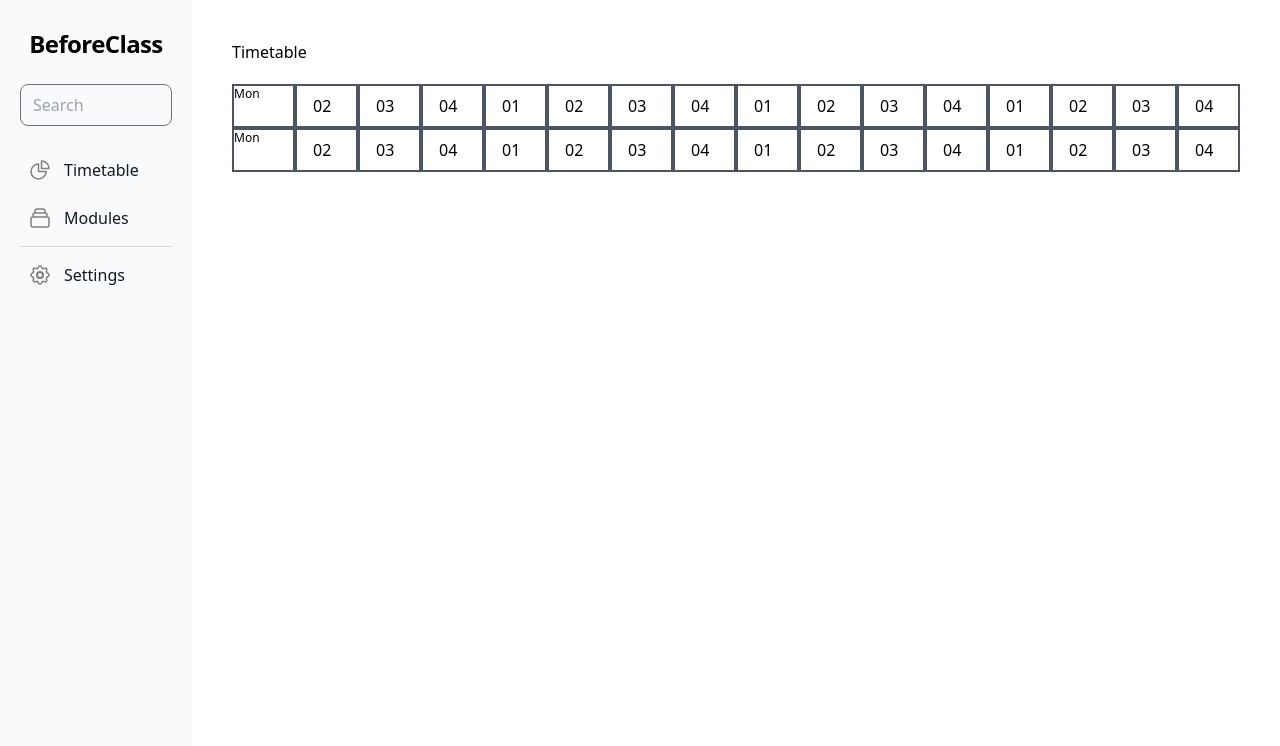
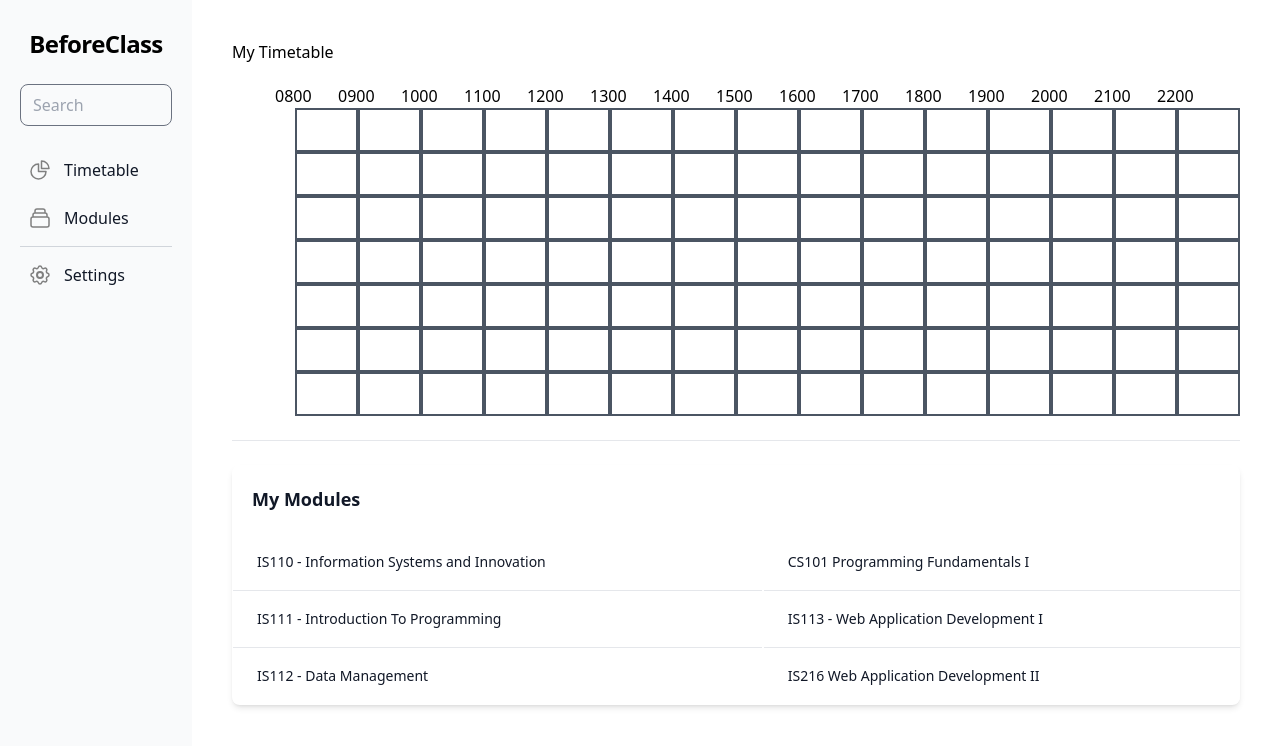
Before and after one commit to PlanMyMods/web-frontend, a Vue app: page /timetable in a window 1280 px wide. Shown: the top 746 px of the page. Built offline with nearby package versions, Linux system fonts and the light colour scheme; no server answers.

Commit message:
timetable and timetable module cart added

```diff
--- /dev/null
+++ b/src/components/Timetable.vue
@@ -0,0 +1,23 @@
+<template>
+
+    <TimetableTimeRow></TimetableTimeRow>
+    <TimetableRow day="Mon"></TimetableRow>
+    <TimetableRow day="Tue"></TimetableRow>
+    <TimetableRow day="Wed"></TimetableRow>
+    <TimetableRow day="Thur"></TimetableRow>
+    <TimetableRow day="Fri"></TimetableRow>
+    <TimetableRow day="Sat"></TimetableRow>
+    <TimetableRow day="Sun"></TimetableRow>
+
+</template>
+
+<script>
+    import TimetableRow from "@/components/TimetableRow.vue"
+    import TimetableTimeRow from "@/components/TimetableTimeRow.vue"
+
+
+    export default {
+        name: "Timetable",
+        components: { TimetableRow, TimetableTimeRow }
+    }
+</script>
--- /dev/null
+++ b/src/components/TimetableModuleCart.vue
@@ -0,0 +1,146 @@
+<template>
+
+            <div class="overflow-x-auto relative shadow-md sm:rounded-lg">
+                <table class="w-full text-sm text-left text-gray-500 dark:text-gray-400">
+                    <caption class="p-5 text-lg font-semibold text-left text-gray-900 bg-white dark:text-white dark:bg-gray-800">
+                        My Modules
+                    </caption>
+                    <td >
+                        <table class="w-full">
+                            <tr class="bg-white border-b dark:bg-gray-800 dark:border-gray-700">
+                                <th scope="row" class="py-4 px-6 font-medium text-gray-900 whitespace-nowrap dark:text-white">
+                                    IS110 - Information Systems and Innovation
+                                </th>
+                                <td class="py-4 px-6">
+                                </td>
+                                <td class="py-4 px-6">
+                                </td>
+                                <td class="py-4 px-6">
+                                    <img
+                                    class="w-6 h-6"
+                                    src="/assets/eyeOpen.svg"
+                                    />
+                                </td>
+                                <td class="py-4 px-6 text-right">
+                                    <img
+                                    class="w-6 h-6"
+                                    src="/assets/eyeClosed.svg"
+                                    />
+                                </td>
+                            </tr>
+                            <tr class="bg-white border-b dark:bg-gray-800 dark:border-gray-700">
+                                <th scope="row" class="py-4 px-6 font-medium text-gray-900 whitespace-nowrap dark:text-white">
+                                    IS111 - Introduction To Programming
+                                </th>
+                                <td class="py-4 px-6">
+                                </td>
+                                <td class="py-4 px-6">
+                                </td>
+                                <td class="py-4 px-6">
+                                    <img
+                                    class="w-6 h-6"
+                                    src="/assets/eyeOpen.svg"
+                                    />
+                                </td>
+                                <td class="py-4 px-6 text-right">
+                                    <img
+                                    class="w-6 h-6"
+                                    src="/assets/eyeClosed.svg"
+                                    />
+                                </td>
+                            </tr>
+                            <tr class="bg-white dark:bg-gray-800">
+                                <th scope="row" class="py-4 px-6 font-medium text-gray-900 whitespace-nowrap dark:text-white">
+                                    IS112 - Data Management
+                                </th>
+                                <td class="py-4 px-6">
+                                </td>
+                                <td class="py-4 px-6">
+                                </td>
+                                <td class="py-4 px-6">
+                                    <img
+                                    class="w-6 h-6"
+                                    src="/assets/eyeOpen.svg"
+                                    />
+                                </td>
+                                <td class="py-4 px-6 text-right">
+                                    <img
+                                    class="w-6 h-6"
+                                    src="/assets/eyeClosed.svg"
+                                    />
+                                </td>
+                            </tr>
+                        </table>
+                    </td>
+                    <td>
+                        <table class="w-full">
+                            <tr class="bg-white border-b dark:bg-gray-800 dark:border-gray-700">
+                                <th scope="row" class="py-4 px-6 font-medium text-gray-900 whitespace-nowrap dark:text-white">
+                                    CS101 Programming Fundamentals I
+                                </th>
+                                <td class="py-4 px-6">
+                                </td>
+                                <td class="py-4 px-6">
+                                </td>
+                                <td class="py-4 px-6">
+                                    <img
+                                    class="w-6 h-6"
+                                    src="/assets/eyeOpen.svg"
+                                    />
+                                </td>
+                                <td class="py-4 px-6 text-right">
+                                    <img
+                                    class="w-6 h-6"
+                                    src="/assets/eyeClosed.svg"
+                                    />
+                                </td>
+                            </tr>
+                            <tr class="bg-white border-b dark:bg-gray-800 dark:border-gray-700">
+                                <th scope="row" class="py-4 px-6 font-medium text-gray-900 whitespace-nowrap dark:text-white">
+                                    IS113 - Web Application Development I
+                                </th>
+                                <td class="py-4 px-6">
+                                </td>
+                                <td class="py-4 px-6">
+                                </td>
+                                <td class="py-4 px-6">
+                                    <img
+                                    class="w-6 h-6"
+                                    src="/assets/eyeOpen.svg"
+                                    />
+                                </td>
+                                <td class="py-4 px-6 text-right">
+                                    <img
+                                    class="w-6 h-6"
+                                    src="/assets/eyeClosed.svg"
+                                    />
+                                </td>
+                            </tr>
+                            <tr class="bg-white dark:bg-gray-800">
+                                <th scope="row" class="py-4 px-6 font-medium text-gray-900 whitespace-nowrap dark:text-white">
+                                    IS216 Web Application Development II
+                                </th>
+                                <td class="py-4 px-6">
+                                </td>
+                                <td class="py-4 px-6">
+                                </td>
+                                <td class="py-4 px-6">
+                                    <img
+                                    class="w-6 h-6"
+                                    src="/assets/eyeOpen.svg"
+                                    />
+                                </td>
+                                <td class="py-4 px-6 text-right">
+                                    <img
+                                    class="w-6 h-6"
+                                    src="/assets/eyeClosed.svg"
+                                    />
+                                </td>
+                            </tr>
+                        </table>
+                    </td>
+
+                </table>
+            </div>
+
+</template>
--- a/src/components/TimetableRow.vue
+++ b/src/components/TimetableRow.vue
@@ -3,10 +3,12 @@
       <div>
         <div class="grid grid-cols-4">
 
-          <div class="border-2 border-gray-600 text-xs p-auto">Mon</div>
-          <div class="px-4 py-2 border-2 border-gray-600">02</div>
-          <div class="px-4 py-2 border-2 border-gray-600">03</div>
-          <div class="px-4 py-2 border-2 border-gray-600">04</div>
+          <div class="px-4 py-2 border-gray-600">
+            <div class="text-white p-0.5">{{day}}</div>
+          </div>
+          <div class="px-4 py-2 border-2 border-gray-600"></div>
+          <div class="px-4 py-2 border-2 border-gray-600"></div>
+          <div class="px-4 py-2 border-2 border-gray-600"></div>
 
         </div>
       </div>
@@ -14,10 +16,10 @@
       <div>
         <div class="grid grid-cols-4">
 
-          <div class="px-4 py-2 border-2 border-gray-600">01</div>
-          <div class="px-4 py-2 border-2 border-gray-600">02</div>
-          <div class="px-4 py-2 border-2 border-gray-600">03</div>
-          <div class="px-4 py-2 border-2 border-gray-600">04</div>
+          <div class="px-4 py-5 border-2 border-gray-600"></div>
+          <div class="px-4 py-5 border-2 border-gray-600"></div>
+          <div class="px-4 py-5 border-2 border-gray-600"></div>
+          <div class="px-4 py-5 border-2 border-gray-600"></div>
 
         </div>
       </div>
@@ -25,10 +27,10 @@
       <div>
         <div class="grid grid-cols-4">
 
-          <div class="px-4 py-2 border-2 border-gray-600">01</div>
-          <div class="px-4 py-2 border-2 border-gray-600">02</div>
-          <div class="px-4 py-2 border-2 border-gray-600">03</div>
-          <div class="px-4 py-2 border-2 border-gray-600">04</div>
+          <div class="px-4 py-5 border-2 border-gray-600"></div>
+          <div class="px-4 py-5 border-2 border-gray-600"></div>
+          <div class="px-4 py-5 border-2 border-gray-600"></div>
+          <div class="px-4 py-5 border-2 border-gray-600"></div>
 
         </div>
       </div>
@@ -36,10 +38,10 @@
       <div>
         <div class="grid grid-cols-4">
 
-          <div class="px-4 py-2 border-2 border-gray-600">01</div>
-          <div class="px-4 py-2 border-2 border-gray-600">02</div>
-          <div class="px-4 py-2 border-2 border-gray-600">03</div>
-          <div class="px-4 py-2 border-2 border-gray-600">04</div>
+          <div class="px-4 py-5 border-2 border-gray-600"></div>
+          <div class="px-4 py-5 border-2 border-gray-600"></div>
+          <div class="px-4 py-5 border-2 border-gray-600"></div>
+          <div class="px-4 py-5 border-2 border-gray-600"></div>
 
         </div>
       </div>
@@ -47,3 +49,12 @@
 
     </div>
 </template>
+
+<script>
+export default {
+  props: {
+    day: String,
+  }
+};
+
+</script>
--- /dev/null
+++ b/src/components/TimetableTimeRow.vue
@@ -0,0 +1,64 @@
+<template>
+    <div class="grid grid-cols-4 dark:text-white">
+      <div>
+        <div class="grid grid-cols-4">
+
+                <div class="-ml-5"></div>
+
+                <div class="-ml-5">0800</div>
+
+                <div class="-ml-5">0900</div>
+
+                <div class="-ml-5">1000</div>
+
+        </div>
+      </div>
+
+      <div>
+        <div class="grid grid-cols-4">
+
+            <div class="-ml-5">1100</div>
+
+            <div class="-ml-5">1200</div>
+
+            <div class="-ml-5">1300</div>
+
+            <div class="-ml-5">1400</div>
+
+
+        </div>
+      </div>
+
+      <div>
+        <div class="grid grid-cols-4">
+
+            <div class="-ml-5">1500</div>
+
+            <div class="-ml-5">1600</div>
+
+            <div class="-ml-5">1700</div>
+
+            <div class="-ml-5">1800</div>
+
+
+        </div>
+      </div>
+
+      <div>
+        <div class="grid grid-cols-4">
+
+            <div class="-ml-5">1900</div>
+
+            <div class="-ml-5">2000</div>
+
+            <div class="-ml-5">2100</div>
+
+            <div class="-ml-5">2200</div>
+
+        </div>
+      </div>
+
+
+    </div>
+
+</template>
--- a/src/views/TimetableView.vue
+++ b/src/views/TimetableView.vue
@@ -1,18 +1,28 @@
 <template>
-  <h1 class="dark:text-white">Timetable</h1>
+  <h1 class="dark:text-white">My Timetable</h1>
 
   <div class="container">
-    <TimetableRow></TimetableRow>
-    <TimetableRow></TimetableRow>
+    <Timetable></Timetable>
+
+    <br>
+
+    <hr>
+
+    <br>
+
+    <TimetableModuleCart></TimetableModuleCart>
 
   </div>
 </template>
 
 <script>
-  import TimetableRow from "@/components/TimetableRow.vue"
+  import Timetable from "@/components/Timetable.vue"
+  import TimetableModuleCart from "@/components/TimetableModuleCart.vue"
+
 
   export default {
     name: "TimetableView",
-    components: { TimetableRow }
+    components: { Timetable, TimetableModuleCart }
   }
+
 </script>
```
Also changed, not shown: public/assets/eyeClosed.svg (added), public/assets/eyeOpen.svg (added).
